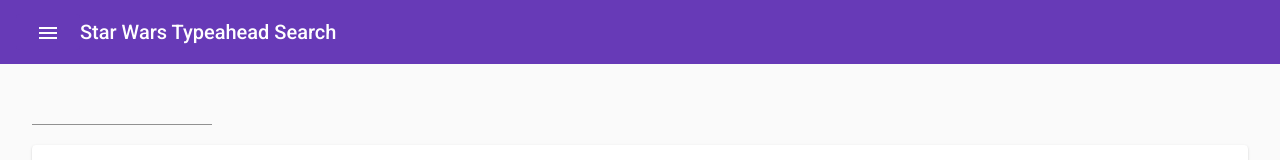
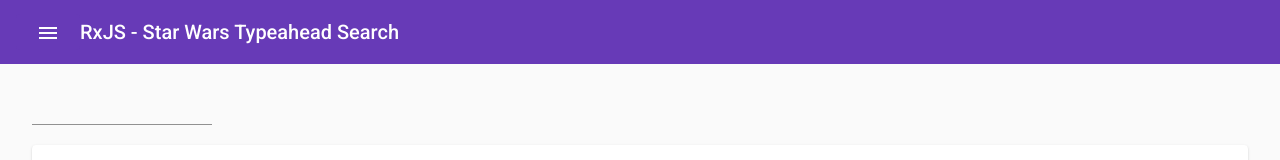
Before and after one commit to alegalliard/rxjs-labs, an Angular app: page /star-wars-search in a window 1280 px wide. Shown: the top 160 px of the page. Built offline with nearby package versions, Linux system fonts and the light colour scheme.

Commit message:
change h1 header by page

```diff
--- a/src/app/app-routing.module.ts
+++ b/src/app/app-routing.module.ts
@@ -4,9 +4,24 @@
 import { CounterComponent } from './counter/counter.component';
 
 const routes: Routes = [
-  { path: '', pathMatch: 'full', redirectTo: '/star-wars-search' },
-  { path: 'star-wars-search', component: SearchComponent },
-  { path: 'counter', component: CounterComponent }
+  { path: '', pathMatch: 'full',
+    redirectTo: '/star-wars-search',
+    data: {
+      title: 'Inicial'
+    }
+  },
+  { path: 'star-wars-search',
+    component: SearchComponent,
+    data: {
+      title: 'Star Wars Typeahead Search'
+    }
+},
+  { path: 'counter',
+    component: CounterComponent,
+    data: {
+      title: 'Counter'
+    }
+  }
 ];
 
 @NgModule({
--- a/src/app/app.component.html
+++ b/src/app/app.component.html
@@ -17,7 +17,7 @@
   </mat-sidenav>
 
   <mat-sidenav-content>
-      <app-header [opened]="opened" (toggleSidenav)="toggleSidenav($event)"></app-header>
+      <app-header [opened]="opened" (toggleSidenav)="toggleSidenav($event)" [title]="changeTitle()"></app-header>
 
       <main class="main">
         <router-outlet></router-outlet>
--- a/src/app/app.component.ts
+++ b/src/app/app.component.ts
@@ -1,4 +1,5 @@
 import { Component } from '@angular/core';
+import { Router, RoutesRecognized} from '@angular/router';
 
 @Component({
   selector: 'app-root',
@@ -9,7 +10,22 @@
   title = 'rxjs';
   opened: boolean = false;
 
+  public constructor(
+    private activatedRoute: Router
+    ) {}
+
   toggleSidenav($event) {
     this.opened = $event;
   }
+
+  changeTitle() {
+    this.activatedRoute.events.subscribe(event => {
+      if(event instanceof RoutesRecognized) {
+        let route = event.state.root.firstChild;
+        this.title = `RxJS - ${route.data.title}`;
+      }
+    })
+
+    return this.title;
+  }
 }
--- a/src/app/app.module.ts
+++ b/src/app/app.module.ts
@@ -113,7 +113,8 @@
     PortalModule,
     ScrollingModule
   ],
-  providers: [],
+  providers: [
+  ],
   bootstrap: [AppComponent]
 })
 export class AppModule { }
--- a/src/app/header/header.component.html
+++ b/src/app/header/header.component.html
@@ -1,4 +1,4 @@
 <mat-toolbar color="primary">
     <app-menu-button (click)="sidenavStatus()" [opened]="opened"></app-menu-button>
-    Star Wars Typeahead Search
+    {{title}}
 </mat-toolbar>
--- a/src/app/header/header.component.ts
+++ b/src/app/header/header.component.ts
@@ -8,6 +8,7 @@
 export class HeaderComponent implements OnInit {
   @Output() toggleSidenav = new EventEmitter<boolean>();
   @Input() opened: boolean;
+  @Input() title: string;
   constructor() { }
 
   ngOnInit() {
```
